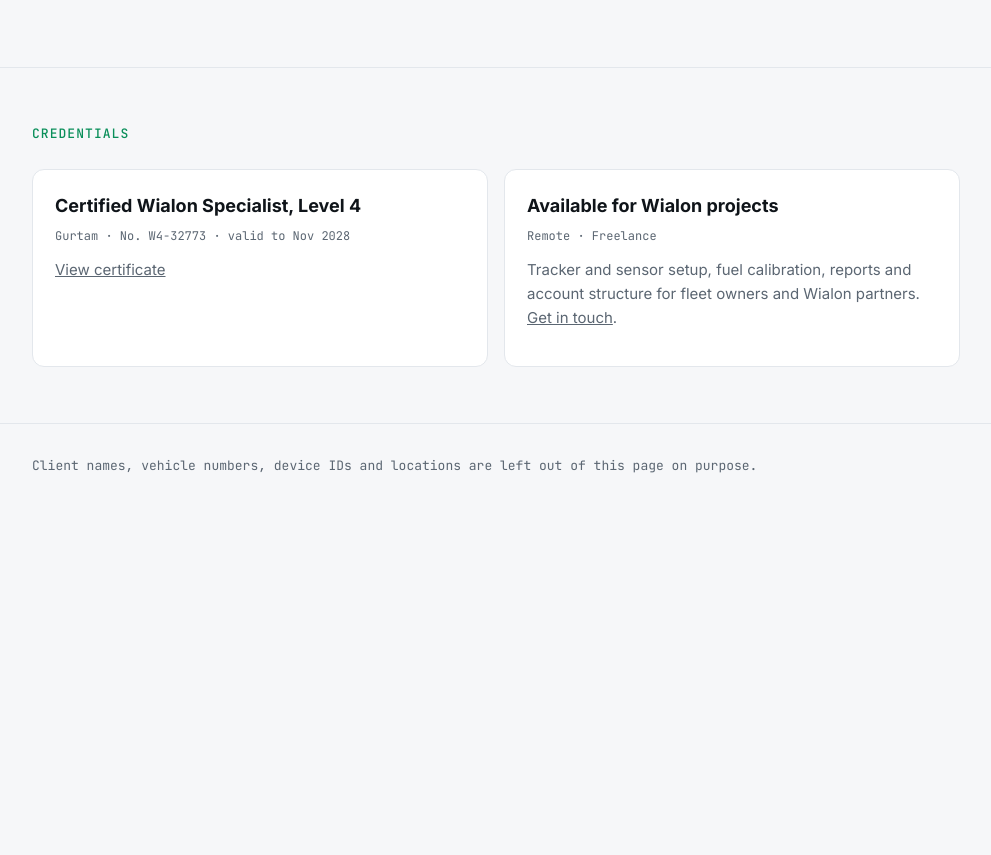
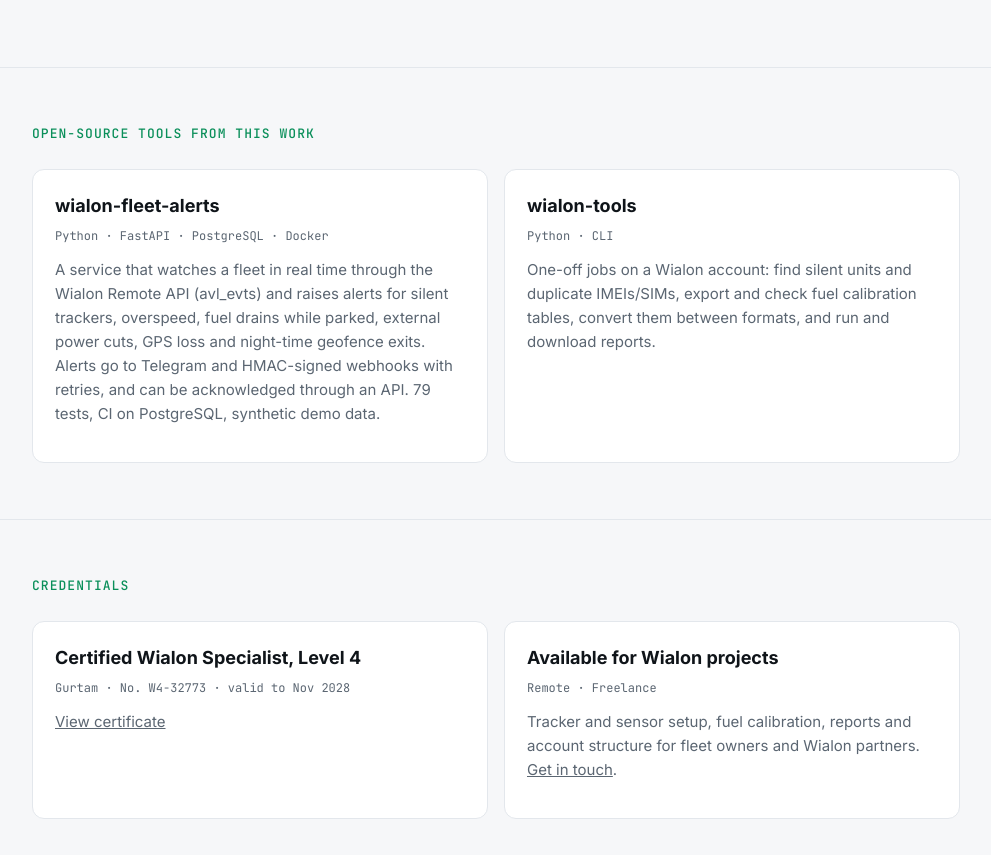
Before and after one commit to darkside0001/darkside0001.github.io, a plain HTML site: page wialon.html in a window 1280 px wide. Shown: the part 3415-4270 px from the top of the page, without its empty margins (144-1135 px from the left). Before the commit the page ends 3924 px from the top, so only its background shows below. Drawn offline with Linux system fonts and the light colour scheme.

Commit message:
Add wialon-fleet-alerts and wialon-tools to the Wialon section

```diff
--- a/wialon.html
+++ b/wialon.html
@@ -211,6 +211,14 @@ header.case{padding:64px 0 40px}
   </div>
 </div></section>
 
+<section id="tools"><div class="wrap">
+  <h2>Open-source tools from this work</h2>
+  <div class="grid">
+    <article class="card"><h3><a href="https://github.com/darkside0001/wialon-fleet-alerts">wialon-fleet-alerts</a></h3><p class="kind">Python · FastAPI · PostgreSQL · Docker</p><p>A service that watches a fleet in real time through the Wialon Remote API (avl_evts) and raises alerts for silent trackers, overspeed, fuel drains while parked, external power cuts, GPS loss and night-time geofence exits. Alerts go to Telegram and HMAC-signed webhooks with retries, and can be acknowledged through an API. 79 tests, CI on PostgreSQL, synthetic demo data.</p></article>
+    <article class="card"><h3><a href="https://github.com/darkside0001/wialon-tools">wialon-tools</a></h3><p class="kind">Python · CLI</p><p>One-off jobs on a Wialon account: find silent units and duplicate IMEIs/SIMs, export and check fuel calibration tables, convert them between formats, and run and download reports.</p></article>
+  </div>
+</div></section>
+
 <section><div class="wrap">
   <h2>Credentials</h2>
   <div class="grid">
```
Also changed, not shown: index.html (+2 -1 lines).
